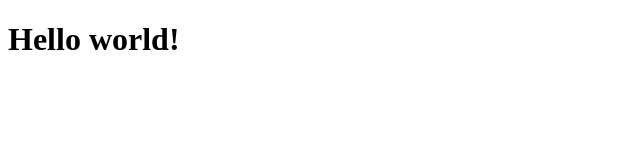
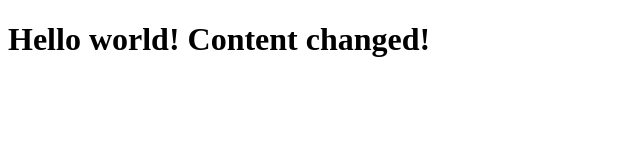
Before and after one commit to sergiutoader/Coursera---Web-Development, a plain HTML site: page site/index.html in a window 1280 px wide. Shown: the whole page, without its empty margins (0-640 px from the left). Drawn offline with Linux system fonts and the light colour scheme.

Commit message:
content changed

```diff
--- a/site/index.html
+++ b/site/index.html
@@ -4,6 +4,6 @@
 	<title>Title changed</title>
 </head>
 <body>
-	<h1>Hello world!</h1>
+	<h1>Hello world! Content changed!</h1>
 </body>
 </html>
```
